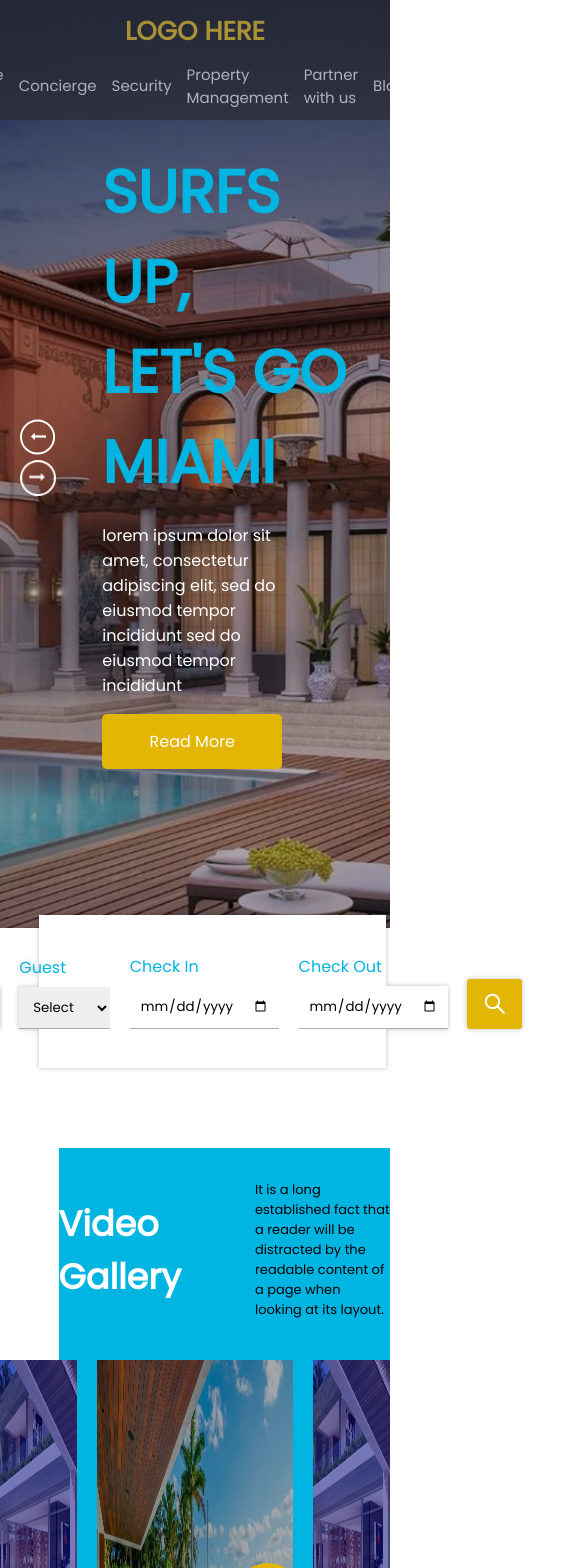
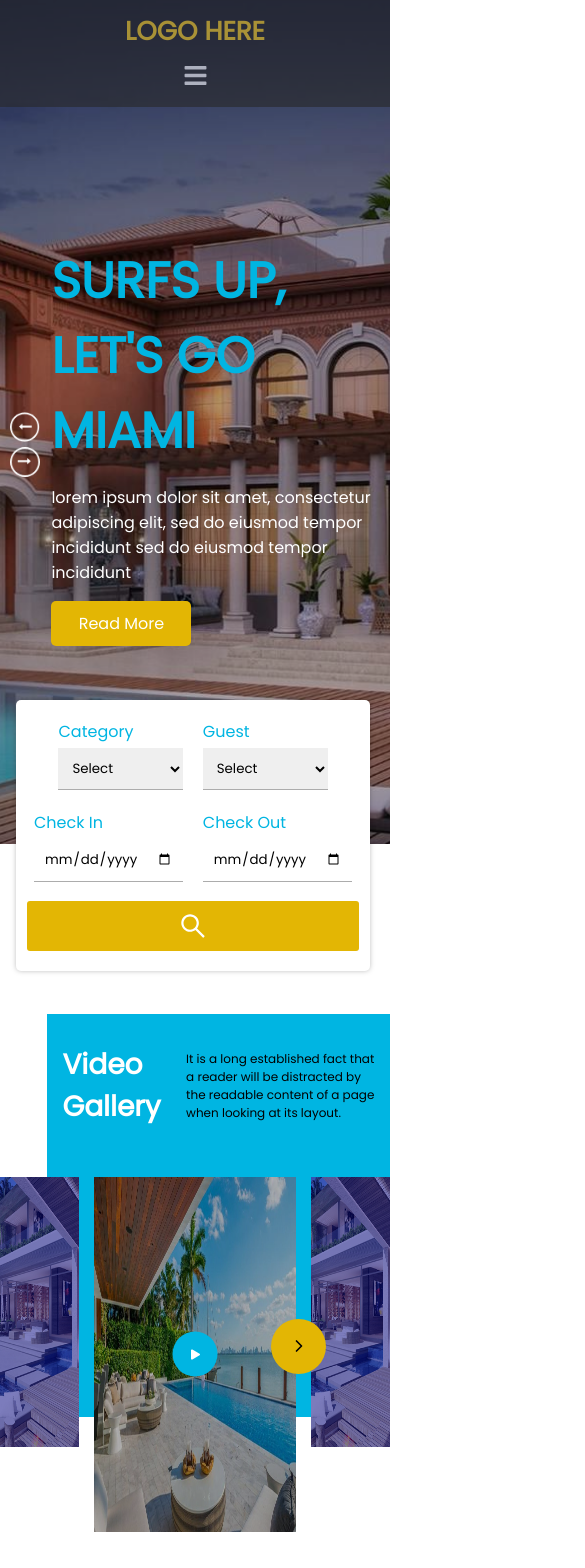
Before and after one commit to arshan-alee/Segula-Vacations, a React (Create React App) app: page / in a window 390 px wide. Shown: the top 1568 px of the page, 585 px wide, since content can reach past the window. Built offline with nearby package versions, Linux system fonts and the light colour scheme.

Commit message:
Responsivess Done

```diff
--- a/src/App.js
+++ b/src/App.js
@@ -8,7 +8,7 @@ function App() {
       <Routes>
         <Route exact path="/" element={<Home />} />
       </Routes>
-      <Footer />
+      {/* <Footer /> */}
     </div>
   );
 }
--- a/src/components/Home/Hero/Hero.css
+++ b/src/components/Home/Hero/Hero.css
@@ -38,3 +38,32 @@
   font-family: "poppins";
   cursor: pointer;
 }
+
+@media screen and (max-width: 768px) {
+  .home__container .hero__section {
+    min-height: 100vh;
+    margin-bottom: 150px;
+  }
+
+  .hero__container {
+    width: 95%;
+    gap: 3vmin;
+    min-height: 80vh;
+  }
+  .hero__container .content h1 {
+    font-size: 50px;
+  }
+  .hero__container .content p {
+    color: #fff;
+    width: 100%;
+  }
+  .hero__container .content button {
+    width: 140px;
+    height: 45px;
+  }
+
+  .hero__container .icons img {
+    width: 30px;
+    height: 30px;
+  }
+}
--- a/src/components/Home/Navbar/Navbar.css
+++ b/src/components/Home/Navbar/Navbar.css
@@ -1,10 +1,16 @@
-.navbar__container{
+.navbar__container {
   opacity: 0.6;
   background-color: #282828;
   padding: 3vmin 3vmin;
+  display: flex;
+  flex-direction: column;
+  justify-content: space-between;
+  align-items: center;
+  max-height: 100vh;
+  position: relative;
 }
 
-.navbar__container  h1{
+.navbar__container h1 {
   color: #ffd324;
   margin: 0;
   text-align: center;
@@ -13,16 +19,55 @@
   margin-bottom: 12px;
 }
 
+.menu__icon {
+  display: none;
+  color: #ffffff;
+  cursor: pointer;
+  font-size: 20px;
+}
 
-.navbar__container .links{
-    display: flex  ;
+.links {
+  display: flex;
   justify-content: center;
   align-items: center;
   gap: 15px;
 }
 
-.navbar__container .links a{
-    color: #ffffff ;
+.links a {
+  color: #ffffff;
   text-decoration: none;
   font-size: 15px;
 }
+
+.show__links {
+  display: flex;
+  flex-direction: column;
+}
+
+@media screen and (max-width: 768px) {
+  .menu__icon {
+    display: block;
+  }
+
+  .menu__icon svg {
+    font-size: 25px;
+  }
+
+  .links {
+    display: none;
+    flex-direction: column;
+    text-align: center;
+    width: 100%;
+    height: calc(100vh - 50px);
+    overflow-y: scroll;
+    padding-top: 20vmin;
+  }
+
+  .links a {
+    margin-top: 1rem;
+  }
+
+  .show__links {
+    display: flex;
+  }
+}
--- a/src/components/Home/Navbar/Navbar.js
+++ b/src/components/Home/Navbar/Navbar.js
@@ -1,13 +1,23 @@
-import React from "react";
+import React, { useState } from "react";
 import "./Navbar.css";
 import { LinksData } from "../../../data";
 import { Link } from "react-router-dom";
+import { FaBars, FaTimes } from "react-icons/fa";
 
 const Navbar = () => {
+  const [showLinks, setShowLinks] = useState(false);
+
+  const handleToggleLinks = () => {
+    setShowLinks(!showLinks);
+  };
+
   return (
     <div className="navbar__container">
       <h1>LOGO HERE</h1>
-      <div className="links">
+      <div className="menu__icon" onClick={handleToggleLinks}>
+        {showLinks ? <FaTimes /> : <FaBars />}
+      </div>
+      <div className={`links ${showLinks ? "show__links" : ""}`}>
         {LinksData.map((link) => (
           <Link to={link.linkTo} key={link.linkText}>
             {link.linkText}
--- a/src/pages/Home/Home.css
+++ b/src/pages/Home/Home.css
@@ -5,3 +5,10 @@
   position: relative;
   margin-bottom: 200px;
 }
+
+@media screen and (max-width: 768px) {
+  .home__container .hero__section {
+    min-height: 120vh;
+    margin-bottom: 150px;
+  }
+}
--- a/src/pages/Home/Search/Search.css
+++ b/src/pages/Home/Search/Search.css
@@ -9,6 +9,7 @@
   align-items: flex-end;
   gap: 5vmin;
   padding: 10vmin 7vmin;
+  border-radius: 5px;
   filter: drop-shadow(0 0 2.5px rgba(0, 0, 0, 0.25));
 }
 
@@ -57,13 +58,6 @@
   gap: 7px;
 }
 
-.search__container .search__category-container {
-  flex: 0.25;
-  display: flex;
-  flex-direction: column;
-  gap: 7px;
-}
-
 .search__container .search__button-container {
   display: flex;
   justify-content: center;
@@ -83,3 +77,45 @@
   font-size: 26px;
   color: #fff;
 }
+
+@media screen and (max-width: 768px) {
+  .search__container {
+    width: 85%;
+    bottom: -15%;
+    left: 4%;
+    flex-wrap: wrap;
+    gap: 5vmin;
+    padding: 5vmin 3vmin;
+  }
+  .search__container .search__category-container {
+    flex: 0.4;
+    gap: 4px;
+  }
+
+  .search__container .search__guest-container {
+    flex: 0.4;
+    gap: 4px;
+  }
+
+  .search__container .search__check-in-container {
+    flex: 0.3 !important;
+    gap: 4px;
+  }
+
+  .search__container .search__check-out-container {
+    flex: 0.3 !important;
+    gap: 4px;
+  }
+
+  .search__container .search__button-container {
+    flex: 1;
+  }
+
+  .search__container .search__button-container div {
+    width: 100%;
+  }
+
+  .search__container .search__button-container div svg {
+    font-size: 30px;
+  }
+}
--- a/src/pages/Home/VideoGallery/VideoGallery.css
+++ b/src/pages/Home/VideoGallery/VideoGallery.css
@@ -102,3 +102,61 @@
   flex: 0.22;
   height: 50vh;
 }
+
+@media screen and (max-width: 768px) {
+  .gallery__container {
+    min-height: 70vh;
+    padding: 5vmin 0 0vmin 0;
+  }
+  .gallery__container .gallery__wrapper {
+    width: 80%;
+    padding: 3vmin 4vmin;
+    min-height: 45vh;
+  }
+
+  .gallery__wrapper .content {
+    gap: 3vmin;
+  }
+
+  .gallery__wrapper .content h1 {
+    font-size: 28px;
+  }
+
+  .gallery__wrapper .content p {
+    width: 100%;
+    font-size: 12px;
+  }
+
+  .gallery__wrapper .gallery__items {
+    gap: 15px;
+    top: 30%;
+  }
+
+  .gallery__items .gallery__item:nth-child(1) {
+    height: 32vh;
+  }
+
+  .gallery__items .gallery__item:nth-child(2) {
+    height: 42vh;
+  }
+  .gallery__items .gallery__item:nth-child(2) .play {
+    width: 45px;
+    height: 45px;
+  }
+  .gallery__items .gallery__item:nth-child(2) .play svg {
+    font-size: 18px;
+  }
+  .gallery__items .gallery__item:nth-child(2) .chevron-right {
+    width: 55px;
+    height: 55px;
+    top: 40%;
+    right: -15%;
+  }
+
+  .gallery__items .gallery__item:nth-child(2) .chevron-right svg {
+    font-size: 20px;
+  }
+  .gallery__items .gallery__item:nth-child(3) {
+    height: 32vh;
+  }
+}
```
Lines whose indentation alone changed are shown as unchanged.
